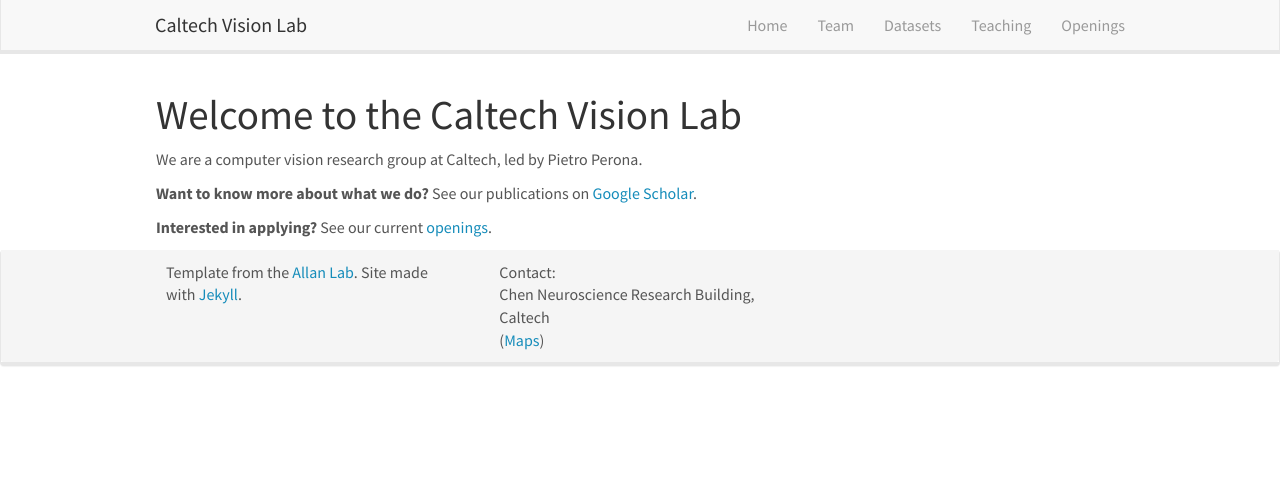
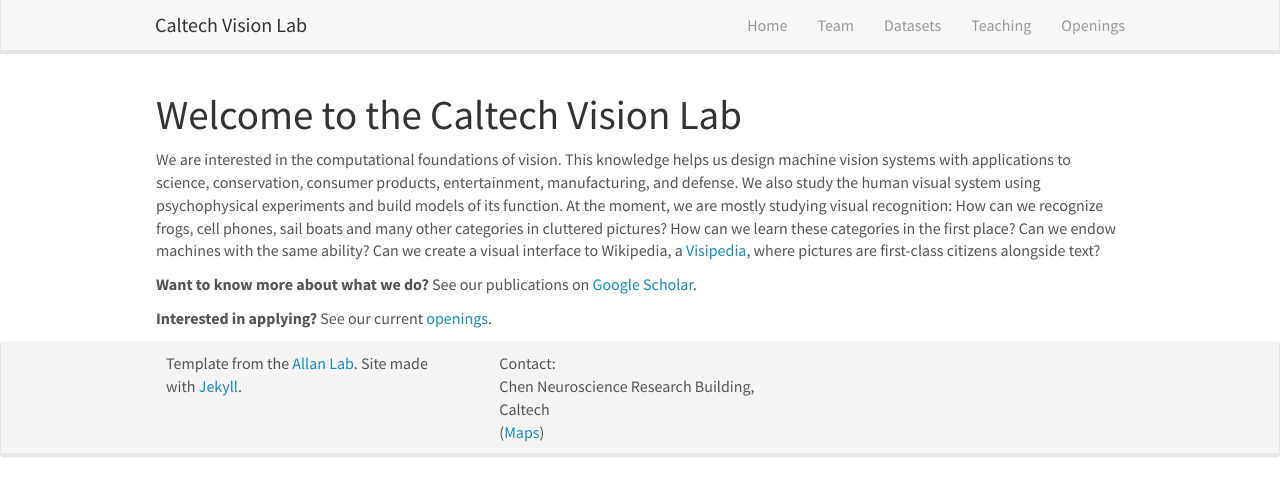
Before and after one commit to caltechvisionlab/caltechvisionlab.github.io, a Jekyll site: the page built from _pages/home.md, in a window 1280 px wide. Shown: the top 496 px of the page. Built offline with Jekyll 4.4.1, drawn with Linux system fonts in a browser that asks for light colours; nearby versions of some CDN libraries.

Commit message:
Update home.md

```diff
--- a/_pages/home.md
+++ b/_pages/home.md
@@ -6,7 +6,7 @@
 permalink: /
 ---
 
-We are a computer vision research group at Caltech, led by Pietro Perona.
+We are interested in the computational foundations of vision. This knowledge helps us design machine vision systems with applications to science, conservation, consumer products, entertainment, manufacturing, and defense. We also study the human visual system using psychophysical experiments and build models of its function. At the moment, we are mostly studying visual recognition: How can we recognize frogs, cell phones, sail boats and many other categories in cluttered pictures? How can we learn these categories in the first place? Can we endow machines with the same ability? Can we create a visual interface to Wikipedia, a [Visipedia](https://visipedia.org/), where pictures are first-class citizens alongside text?
 
 **Want to know more about what we do?** See our publications on [Google Scholar](https://scholar.google.com/citations?hl=en&user=j29kMCwAAAAJ&view_op=list_works&alert_preview_top_rm=2&sortby=pubdate).
 
```
